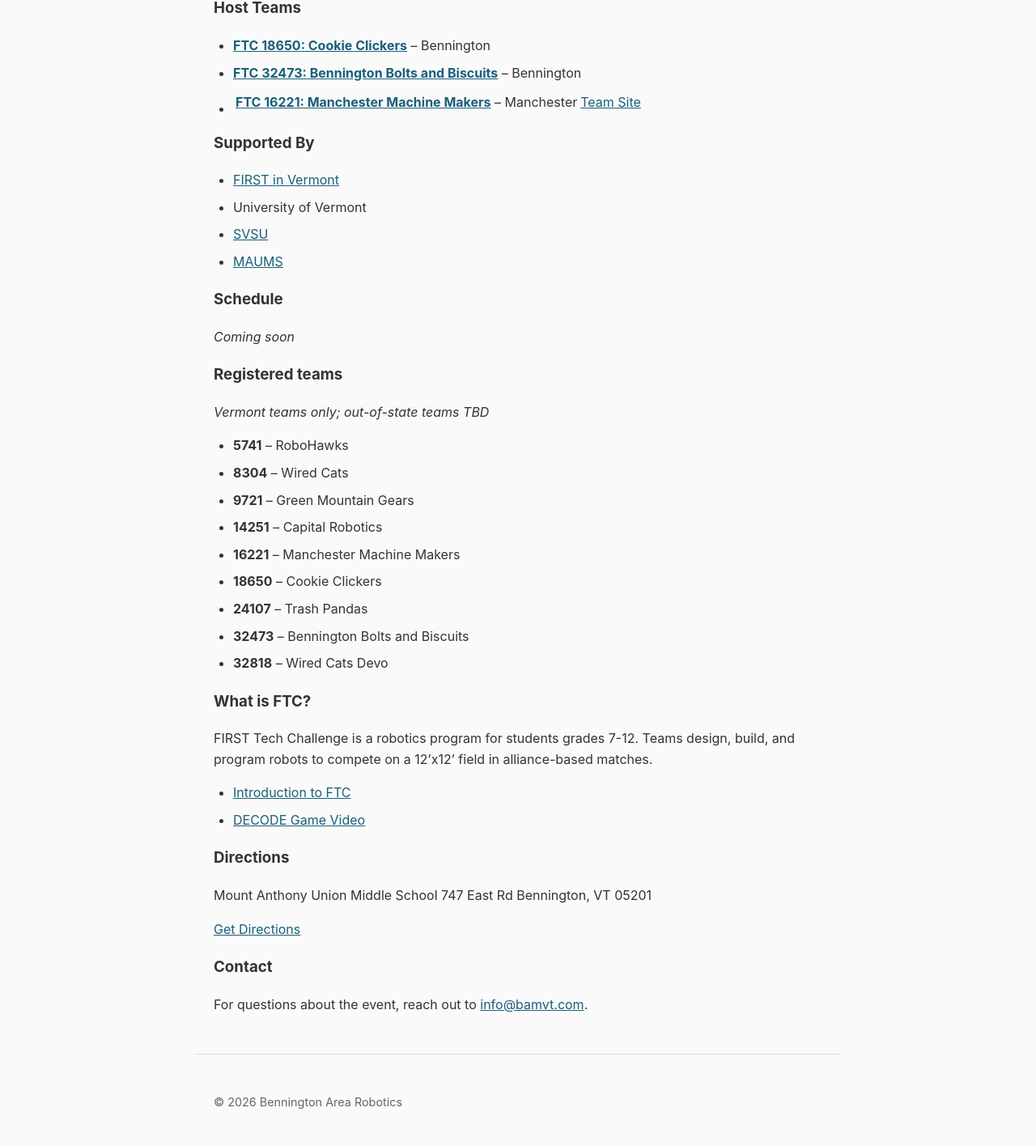
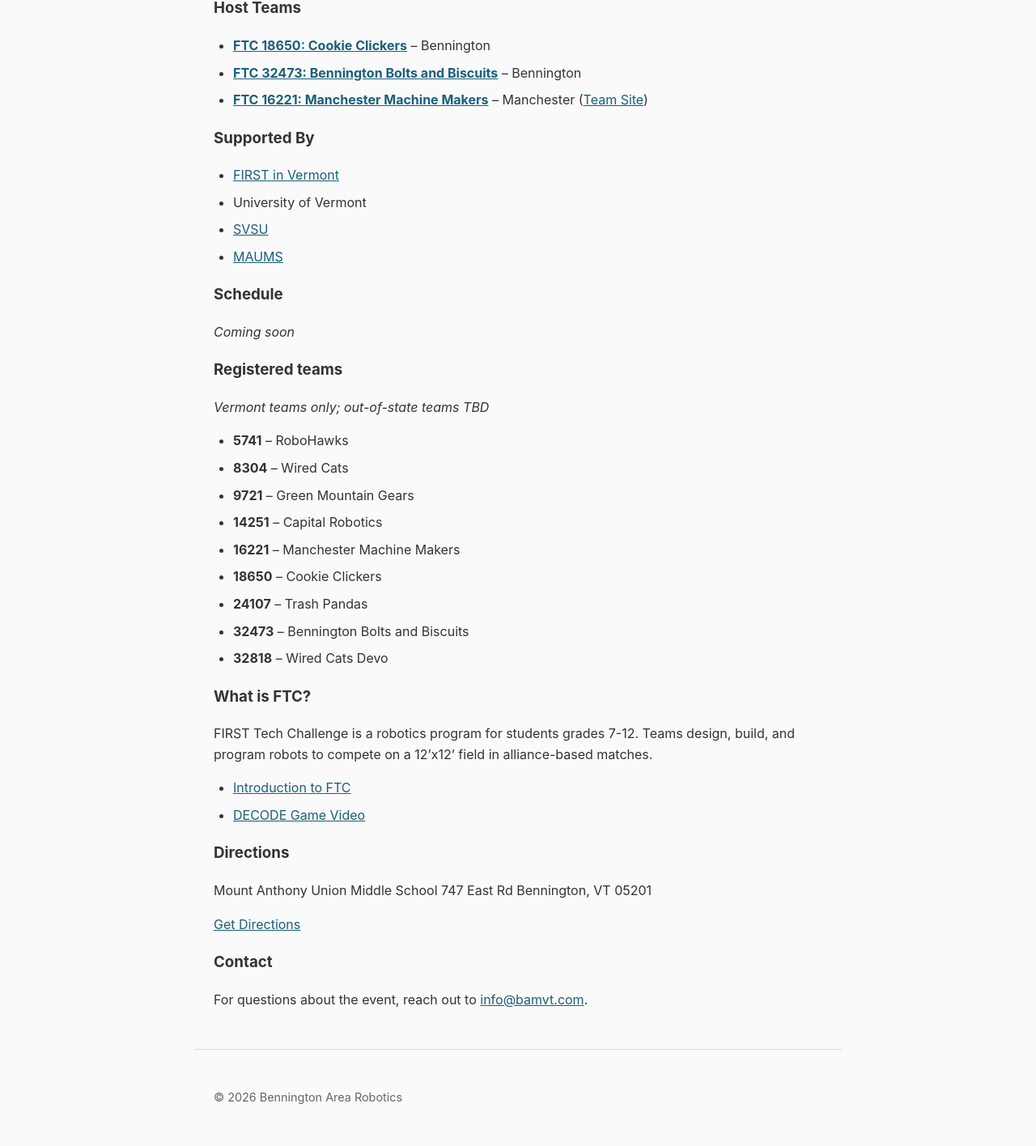
Before and after one commit to bennington-area-robotics/bennington-area-robotics.github.io, a Jekyll site: the page built from events/bennington-qualifier-2026.md, in a window 1280 px wide. Shown: the part 606-2022 px from the top of the page at 81% size. Built offline with Jekyll 4.4.1, drawn with Linux system fonts in a browser that asks for light colours.

Commit message:
formatting

```diff
--- a/events/bennington-qualifier-2026.md
+++ b/events/bennington-qualifier-2026.md
@@ -21,7 +21,7 @@ An official FIRST Tech Challenge Level 1 Qualifying Tournament, with advancement
 
 - **[FTC 18650: Cookie Clickers](https://ftc-events.firstinspires.org/team/18650)** – Bennington
 - **[FTC 32473: Bennington Bolts and Biscuits](https://ftc-events.firstinspires.org/team/32473)** – Bennington
-- **[FTC 16221: Manchester Machine Makers](https://ftc-events.firstinspires.org/team/16221)** – Manchester | [Team Site](https://manchestermachinemakers.org)
+- **[FTC 16221: Manchester Machine Makers](https://ftc-events.firstinspires.org/team/16221)** – Manchester ([Team Site](https://manchestermachinemakers.org))
 
 ### Supported By
 
```
